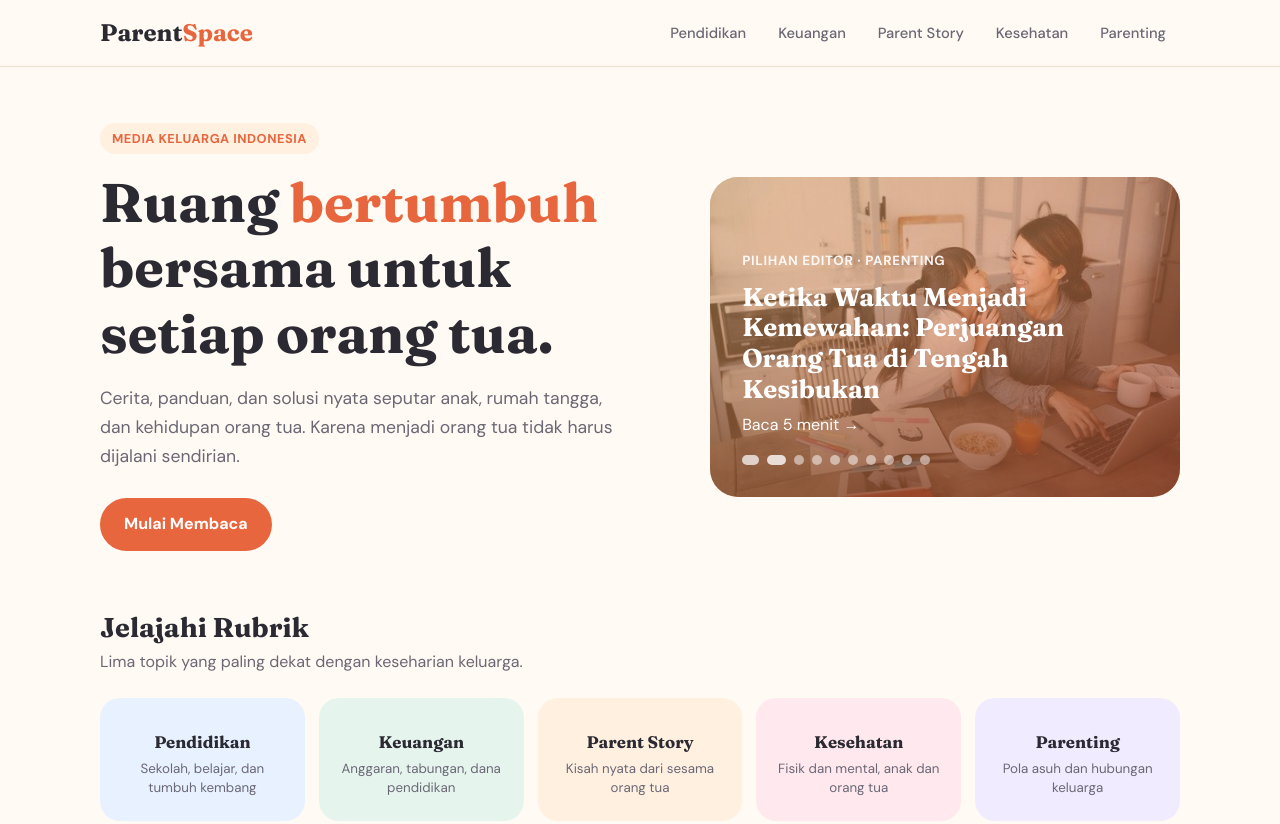
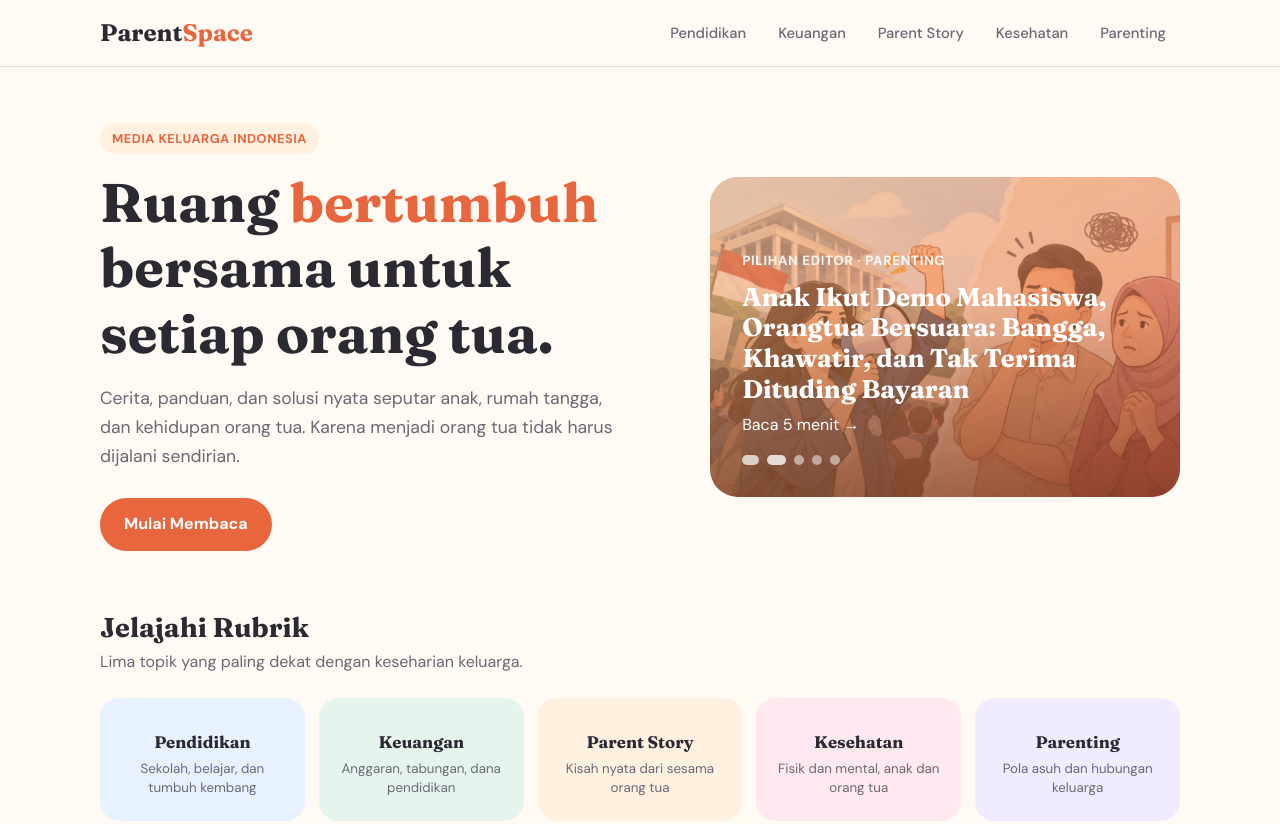
Before and after one commit to Alawiyah-23/parentspace, a plain HTML site: page index.html in a window 1280 px wide. Shown: the top 824 px of the page. Drawn offline with Linux system fonts and the light colour scheme.

Commit message:
Update index.html

```diff
--- a/index.html
+++ b/index.html
@@ -157,16 +157,11 @@ footer .wrap{display:flex;justify-content:space-between;gap:20px;flex-wrap:wrap}
 
 <script>
 var slides=[
-{s:"Pilihan Editor · Kesehatan",t:"Tren Cut Sugar pada Anak: Batas Gula Tambahan yang Aman",m:"Baca 5 menit →",l:"artikel-1.html",i:"artikel-1.jpg"},
-{s:"Pilihan Editor · Parenting",t:"Ketika Waktu Menjadi Kemewahan: Perjuangan Orang Tua di Tengah Kesibukan",m:"Baca 5 menit →",l:"artikel-2.html",i:"artikel-2.jpg"},
-{s:"Pilihan Editor · Parent Story",t:"Di Balik Lelahnya Orang Tua, Ada Cinta yang Tak Pernah Meminta Balasan",m:"Baca 3 menit →",l:"artikel-9.html",i:"artikel-9.jpg"},
-{s:"Pilihan Editor · Parenting",t:"Rumah Seharusnya Jadi Tempat Aman, Balita di Bandung Justru Terluka akibat Konflik Orang Tua",m:"Baca 3 menit →",l:"artikel-3.html",i:"artikel-3.jpg"},
-{s:"Pilihan Editor · Keuangan",t:"Gaji Cepat Habis sebelum Akhir Bulan? Ini Cara Keluarga Mengatur Uang di Tengah Biaya Hidup",m:"Baca 4 menit →",l:"artikel-4.html",i:"artikel-4.jpg"},
-{s:"Pilihan Editor · Pendidikan",t:"Anak Malas Belajar di Rumah? Ini Cara Orang Tua Mendampingi Tanpa Harus Marah-Marah",m:"Baca 3 menit →",l:"artikel-5.html",i:"artikel-5.jpg"},
-{s:"Pilihan Editor · Kesehatan",t:"Anak Terlalu Lama Bermain Gadget, Apa Dampaknya bagi Kesehatan?",m:"Baca 5 menit →",l:"artikel-6.html",i:"artikel-6.jpg"},
-{s:"Pilihan Editor · Keuangan",t:"Dana Darurat Keluarga: Berapa yang Perlu Disiapkan Orang Tua?",m:"Baca 3 menit →",l:"artikel-7.html",i:"artikel-7.jpg"},
-{s:"Pilihan Editor · Pendidikan",t:"Literasi Dini Bukan Calistung: Cerita Guru Muda PAUD di Tasikmalaya",m:"Baca 5 menit →",l:"artikel-8.html",i:"artikel-8.jpg"},
-{s:"Pilihan Editor · Parent Story",t:"Ketika Orang Tua Menua, Apakah Kita Masih Punya Waktu untuk Mereka?",m:"Baca 4 menit →",l:"artikel-10.html",i:"artikel-10.jpg"}
+{s:"Pilihan Editor · Kesehatan",t:"Puncak Musim Hujan 2026/2027 Diprediksi Desember hingga Februari, Masyarakat Diimbau Waspadai Risiko Penyakit",m:"Baca 4 menit →",l:"artikel-11.html",i:"artikel-11.jpg"},
+{s:"Pilihan Editor · Parenting",t:"Anak Ikut Demo Mahasiswa, Orangtua Bersuara: Bangga, Khawatir, dan Tak Terima Dituding Bayaran",m:"Baca 5 menit →",l:"artikel-19.html",i:"artikel-19.jpg"},
+{s:"Pilihan Editor · Parent Story",t:"Lari 5K Pertama Bersama Anak di Sleman Running, dr. Tirta: Hari Kemenangan Terbesar",m:"Baca 5 menit →",l:"artikel-15.html",i:"artikel-15.jpg"},
+{s:"Pilihan Editor · Keuangan",t:"Pajak Digital dalam Transaksi Sehari-hari: Pahami Aturan dan Dampaknya terhadap Keuangan Keluarga",m:"Baca 4 menit →",l:"artikel-18.html",i:"artikel-18.jpg"},
+{s:"Pilihan Editor · Pendidikan",t:"KIP Kuliah Jadi Harapan Keluarga, Bantu Anak Melanjutkan Pendidikan ke Perguruan Tinggi",m:"Baca 5 menit →",l:"artikel-13.html",i:"artikel-13.jpg"}
 ];
 var fi=0,tm=null;
 function showSlide(n){
@@ -195,7 +190,17 @@ var posts=[
 ["Pendidikan","Anak Malas Belajar di Rumah? Ini Cara Orang Tua Mendampingi Tanpa Harus Marah-Marah","Cara menyiapkan area belajar, menyusun jadwal, dan mendampingi anak dengan empati.","3 mnt","artikel-5.html","artikel-5.jpg"],
 ["Keuangan","Dana Darurat Keluarga: Berapa yang Perlu Disiapkan Orang Tua?","Panduan OJK soal besaran dana darurat keluarga, ciri-cirinya, dan cara mulai menyiapkannya dari nominal kecil.","3 mnt","artikel-7.html","artikel-7.jpg"],
 ["Parenting","Rumah Seharusnya Jadi Tempat Aman, Balita di Bandung Justru Terluka akibat Konflik Orang Tua","Balita di Margaasih terluka akibat serpihan kaca saat ayahnya mengamuk; polisi masih mendalami motifnya.","3 mnt","artikel-3.html","artikel-3.jpg"],
-["Parent Story","Ketika Orang Tua Menua, Apakah Kita Masih Punya Waktu untuk Mereka?","Refleksi tentang menjaga kedekatan dengan orang tua yang bertambah usia di tengah kesibukan anak.","4 mnt","artikel-10.html","artikel-10.jpg"]
+["Parent Story","Ketika Orang Tua Menua, Apakah Kita Masih Punya Waktu untuk Mereka?","Refleksi tentang menjaga kedekatan dengan orang tua yang bertambah usia di tengah kesibukan anak.","4 mnt","artikel-10.html","artikel-10.jpg"],
+["Kesehatan","Puncak Musim Hujan 2026/2027 Diprediksi Desember hingga Februari, Masyarakat Diimbau Waspadai Risiko Penyakit","BMKG memprediksi puncak musim hujan 2026/2027 terjadi pada Desember hingga Februari, masyarakat diimbau waspada risiko penyakit akibat cuaca ekstrem.","4 mnt","artikel-11.html","artikel-11.jpg"],
+["Kesehatan","Anak Sakit, Berobat Pakai BPJS? Ini Alur dari Puskesmas sampai Rawat Inap","Panduan orang tua soal prosedur berobat anak menggunakan BPJS, dari puskesmas hingga rumah sakit.","4 mnt","artikel-12.html","artikel-12.jpg"],
+["Pendidikan","KIP Kuliah Jadi Harapan Keluarga, Bantu Anak Melanjutkan Pendidikan ke Perguruan Tinggi","Cerita seorang mahasiswa penerima KIP Kuliah yang berjuang menempuh pendidikan tinggi dengan dukungan keluarga.","5 mnt","artikel-13.html","artikel-13.jpg"],
+["Parenting","Puasa 2027: Persiapan Keluarga Menyambut Ramadan dan Membiasakan Anak Beribadah Sejak Dini","Tips praktis bagi keluarga untuk mempersiapkan diri menyambut bulan Ramadan, termasuk membiasakan anak beribadah sejak dini.","4 mnt","artikel-14.html","artikel-14.jpg"],
+["Parent Story","Lari 5K Pertama Bersama Anak di Sleman Running, dr. Tirta: Hari Kemenangan Terbesar","Pengalaman seorang ayah yang berlari bersama anaknya di Sleman Running, momen kebersamaan yang tak terlupakan.","5 mnt","artikel-15.html","artikel-15.jpg"],
+["Pendidikan","Pelaksanaan TKA 2026 di Kota Madiun Diikuti 4.617 Siswa, Gangguan Sistem Jadi Kendala","Pelaksanaan Tes Kompetensi Akademik (TKA) 2026 di Kota Madiun diikuti oleh 4.617 siswa, namun gangguan sistem menjadi kendala dalam prosesnya.","4 mnt","artikel-16.html","artikel-16.jpg"],
+["Keuangan","Tarif Listrik November 2026 Tetap, Ini yang Perlu Diperhatikan Keluarga dalam Mengatur Pengeluaran Rumah Tangga","PLN memastikan tarif listrik November 2026 tetap, keluarga perlu memperhatikan pengeluaran rumah tangga terkait konsumsi listrik.","3 mnt","artikel-17.html","artikel-17.jpg"],
+["Keuangan","Pajak Digital dalam Transaksi Sehari-hari: Pahami Aturan dan Dampaknya terhadap Keuangan Keluarga","Penjelasan tentang pajak digital yang berlaku dalam transaksi sehari-hari, serta bagaimana hal ini memengaruhi keuangan keluarga.","4 mnt","artikel-18.html","artikel-18.jpg"],
+["Parenting","Anak Ikut Demo Mahasiswa, Orangtua Bersuara: Bangga, Khawatir, dan Tak Terima Dituding Bayaran","Seorang anak ikut demo mahasiswa, orang tua merasakan campuran bangga, khawatir, dan tidak terima jika anak dituding sebagai bayaran.","5 mnt","artikel-19.html","artikel-19.jpg"],
+["Parenting","Babysitter Bukan Pengganti Orang Tua: Di Balik Tanggung Jawab Mengasuh dan Membesarkan Anak","Refleksi tentang peran babysitter dalam mengasuh anak, menekankan bahwa mereka bukan pengganti orang tua.","4 mnt","artikel-20.html","artikel-20.jpg"]
 ];
 
 var cur="Semua",tabs=document.getElementById("tabs"),grid=document.getElementById("grid");
```
